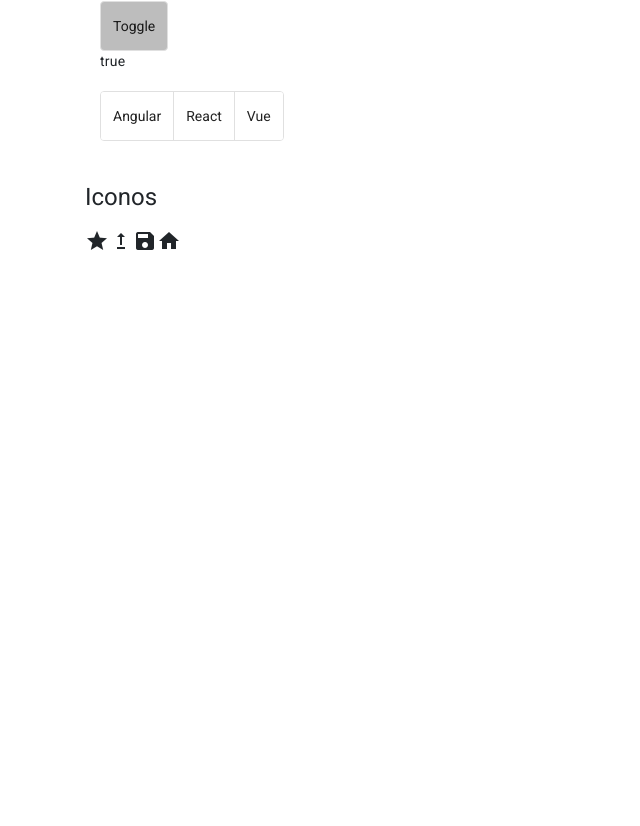
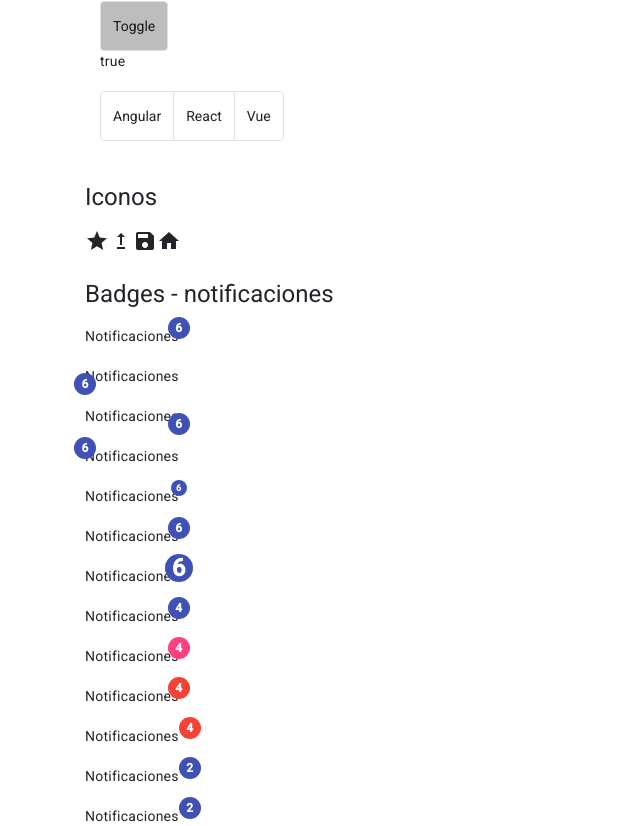
Before and after one commit to Brigitte9219/Angular_Material, an Angular app: page / in a window 1280 px wide. Shown: the part 347-1173 px from the top of the page, without its empty margins (0-640 px from the left). Before the commit the page ends 848 px from the top, so only its background shows below. Built offline with nearby package versions, Linux system fonts and the light colour scheme.

Commit message:
Badges - Notificaciones

```diff
--- a/src/app/app.component.html
+++ b/src/app/app.component.html
@@ -53,3 +53,22 @@
 <mat-icon>upgrade</mat-icon>
 <mat-icon>save alt</mat-icon>
 <mat-icon aria-hidden="false" aria-label="Example home icon" fontIcon="home"></mat-icon>
+
+<br><br>
+<h1>Badges - notificaciones</h1>
+<span matBadge="6">Notificaciones</span><br><br>
+<span matBadge="6" matBadgePosition="below before">Notificaciones</span><br><br>
+<span matBadge="6" matBadgePosition="below after">Notificaciones</span><br><br>
+<span matBadge="6" matBadgePosition="above before">Notificaciones</span><br><br>
+<!--Tamaño-->
+<span matBadge="6" matBadgeSize="small">Notificaciones</span><br><br>
+<span matBadge="6" matBadgeSize="medium">Notificaciones</span><br><br>
+<span matBadge="6" matBadgeSize="large">Notificaciones</span><br><br>
+<!--colores-->
+<span matBadge="4" matBadgeColor="primary">Notificaciones</span><br><br>
+<span matBadge="4" matBadgeColor="accent">Notificaciones</span><br><br>
+<span matBadge="4" matBadgeColor="warn">Notificaciones</span><br><br>
+<span matBadge="4" matBadgeColor="warn" matBadgeOverlap="false">Notificaciones</span><br><br>
+
+<span [matBadge]="notificaciones" matBadgeOverlap="false">Notificaciones</span><br><br>
+<span [matBadge]="notificaciones" [matBadgeHidden]="notificaciones===0" matBadgeOverlap="false">Notificaciones</span>
--- a/src/app/app.component.ts
+++ b/src/app/app.component.ts
@@ -7,4 +7,6 @@ import { Component } from '@angular/core';
 })
 export class AppComponent {
   title = 'AngularMaterial';
+
+  notificaciones= 2;
 }
```
Also changed, not shown: src/app/material/material.module.ts (+7 -2 lines).
